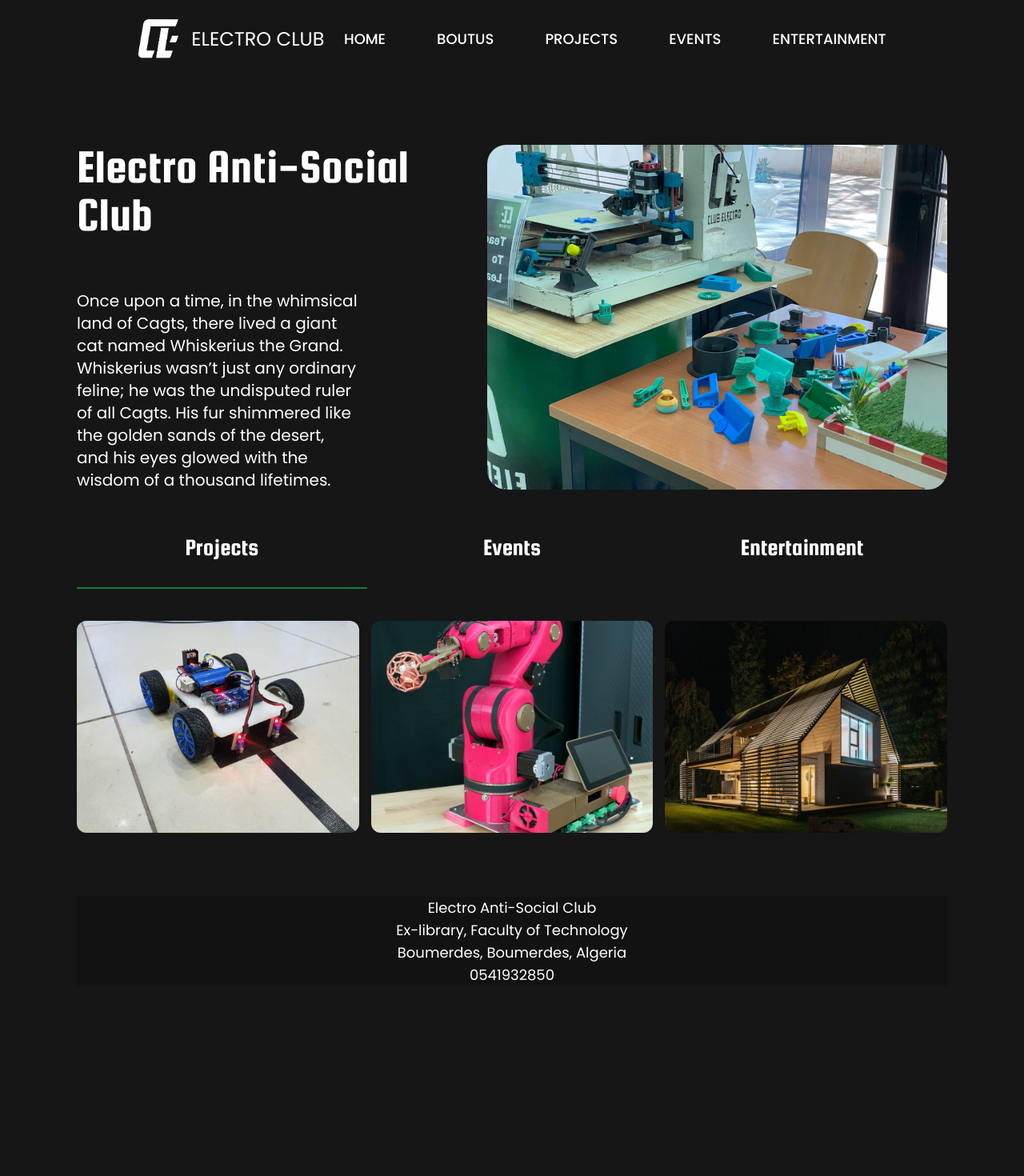
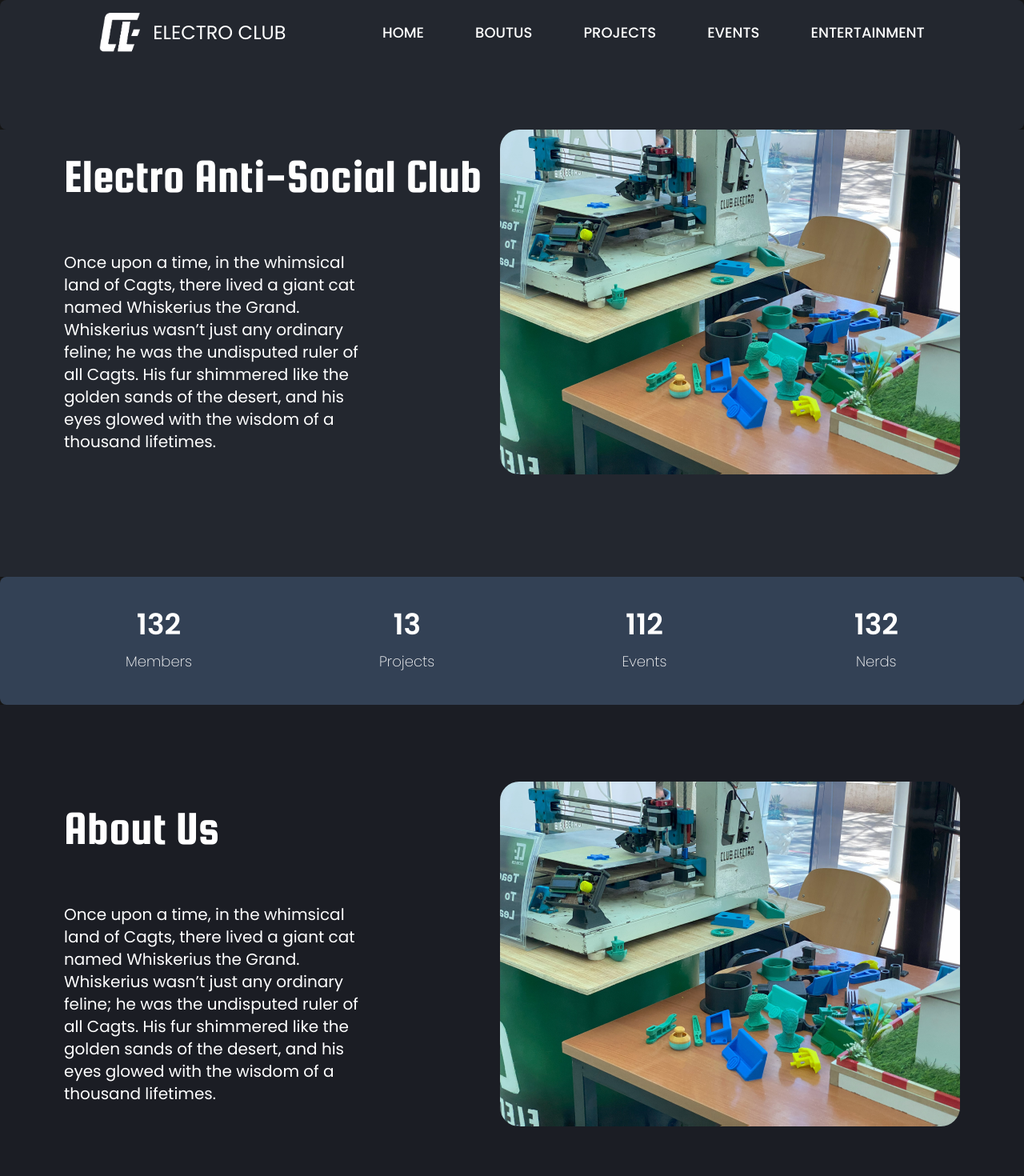
Before and after one commit to youcefboubidi/electro-website, a Next.js app: page / in a window 1280 px wide. Shown: the top 1470 px of the page at 80% size. Before the commit the page ends 1249 px from the top, so only its background shows below. Built offline with nearby package versions, Linux system fonts and the light colour scheme.

Commit message:
changes to color palete (plagiarised the react webiste ) | added "members " component | added "about us" component(still debaiting whether to keep it :p)

```diff
--- /dev/null
+++ b/app/components/About_us.js
@@ -0,0 +1,21 @@
+import React from 'react'
+
+const About_us = () => {
+  const paragraph = 'Once upon a time, in the whimsical land of Cagts, there lived a giant cat named Whiskerius the Grand. Whiskerius wasn’t just any ordinary feline; he was the undisputed ruler of all Cagts. His fur shimmered like the golden sands of the desert, and his eyes glowed with the wisdom of a thousand lifetimes.'
+    return (
+        <div className='cursor-default pb-32 px-20 pt-24 bg-[#1b1d24]'>
+            <div className="flex justify-between ">
+                <div className="flex flex-col justify-center gap-16 ">
+
+                    <h1 className="text-6xl squada-one-regular ">About Us</h1>
+                    <p className='text-xl mr-40' >{paragraph}</p>
+                </div>
+
+                <img src="/hero.png" alt="" className='my-auto ms-auto rounded-3xl' />
+
+            </div>
+        </div>
+    )
+}
+
+export default About_us
--- a/app/components/Carousel.js
+++ b/app/components/Carousel.js
@@ -18,7 +18,7 @@ export default function Carousel({ type }) {
     switch (type) {
         case 'projects':
             return (
-                <div ref={sliderRef} className="keen-slider">
+                <div ref={sliderRef} className="keen-slider ">
                     <div className={`${projectClassName}1 rounded-xl cursor-pointer`}>
                         <Project id={1} />
                     </div>
@@ -63,7 +63,7 @@ export default function Carousel({ type }) {
 
         case 'entertainment':
             return (
-                <div ref={sliderRef} className="keen-slider">
+                <div ref={sliderRef} className="keen-slider ">
                     <div className={`${projectClassName}1`}>
                         <h1 className='text-4xl'>ENTERTAINMENT 1</h1>
                     </div>
--- a/app/components/Footer.js
+++ b/app/components/Footer.js
@@ -3,7 +3,7 @@ import React from 'react'
 function Footer() {
     return (
 
-        <footer className="text-center text-lg mt-20 bg-[#121212]">
+        <footer className="text-center text-lg pt-20 bg-[#23272f]">
             <p>Electro Anti-Social Club</p>
             <p>Ex-library, Faculty of Technology</p>
             <p>Boumerdes, Boumerdes, Algeria</p>
--- a/app/components/Hero.js
+++ b/app/components/Hero.js
@@ -4,8 +4,8 @@ import React from 'react'
 function Hero() {
     const paragraph = 'Once upon a time, in the whimsical land of Cagts, there lived a giant cat named Whiskerius the Grand. Whiskerius wasn’t just any ordinary feline; he was the undisputed ruler of all Cagts. His fur shimmered like the golden sands of the desert, and his eyes glowed with the wisdom of a thousand lifetimes.'
     return (
-        <div className='cursor-default mb-5'>
-            <div className="flex justify-between ">
+        <div className='cursor-default pb-32 px-20 bg-[#23272f]'>
+            <div className="flex justify-around ">
                 <div className="flex flex-col justify-center gap-16 ">
 
                     <h1 className="text-6xl squada-one-regular ">Electro Anti-Social Club</h1>
--- a/app/components/Main.js
+++ b/app/components/Main.js
@@ -13,7 +13,7 @@ function Main() {
 
     return (
         <div>
-            <ul className="grid grid-cols-3 text-3xl">
+            <ul className="grid grid-cols-3 text-3xl ">
                 {['Projects', 'Events', 'Entertainment'].map((item, index) => (
                     <li key={index} className='mx-auto my-8 squada-one-regular cursor-pointer' onClick={() => setActive(index + 1)}>
                         {item}
--- /dev/null
+++ b/app/components/Members.js
@@ -0,0 +1,15 @@
+import React from 'react'
+
+const Members = () => {
+  return (
+    <div className='flex justify-around align-center rounded-lg text-lg p-10 bg-slate-700 cursor-default'>
+
+         <div className='flex flex-col items-center gap-3'><h3 className='text-4xl font-semibold'>132  </h3><p className='font-extralight ' >Members</p> </div>
+         <div className='flex flex-col items-center gap-3'><h3 className='text-4xl font-semibold'>13  </h3><p className='font-extralight '>Projects</p> </div>
+         <div className='flex flex-col items-center gap-3'><h3 className='text-4xl font-semibold'>112  </h3><p className='font-extralight '>Events</p> </div>
+         <div className='flex flex-col items-center gap-3'><h3 className='text-4xl font-semibold'>132  </h3><p className='font-extralight'>Nerds</p> </div>
+    </div>
+  )
+}
+
+export default Members
--- a/app/components/NavBar.js
+++ b/app/components/NavBar.js
@@ -8,20 +8,20 @@ function NavBar() {
     const [isOpen, setIsOpen] = useState(false);
 
     return (
-        <nav className=" flex justify-around items-center rounded-lg text-2xl p-2 px-16 mb-24 ">
+        <nav className=" flex justify-around items-center rounded-lg text-2xl p-2 px-16 pb-24 py-4  bg-[#23272f]">
             <div className='flex gap-4 items-center'>
-                <Image
+               <Link href="/"  className='flex items-center gap-4'> <Image
                     src='/logo all white 2.png'
                     width={51}
                     height={50}
-                    className='cursor-default '
+                    className=' '
 
                 />
 
-                <span className=' text-[24px] font-[400] cursor-default '>ELECTRO CLUB</span>
+                <span className=' text-[24px] font-[400] '>ELECTRO CLUB</span> </Link>
             </div>
             {isOpen ? (
-                <div className=' flex flex-col gap-16 lg:flex-row  '>
+                <div className=' flex flex-col gap-16 lg:flex-row '>
                     <Link href="/" className='text-lg font-medium hover:font-bold transition-colors'>
                         HOME
                     </Link>
--- a/app/page.js
+++ b/app/page.js
@@ -4,15 +4,21 @@ import NavBar from "./components/NavBar";
 import Hero from "./components/Hero";
 import Main from "./components/Main";
 import Footer from "./components/Footer";
+import Members from './components/Members';
+import About_us from './components/About_us';
+
 
 
 export default function Home() {
   return (
-    <main className="px-24 py-4">
-      <NavBar />
+    <main >
+     <NavBar />
       <Hero />
-      <Main />
+      <Members />
+      <About_us />
+      <div className='px-20 bg-[#23272f]'><Main /></div>
       <Footer />
+
 
     </main >
   );
```
